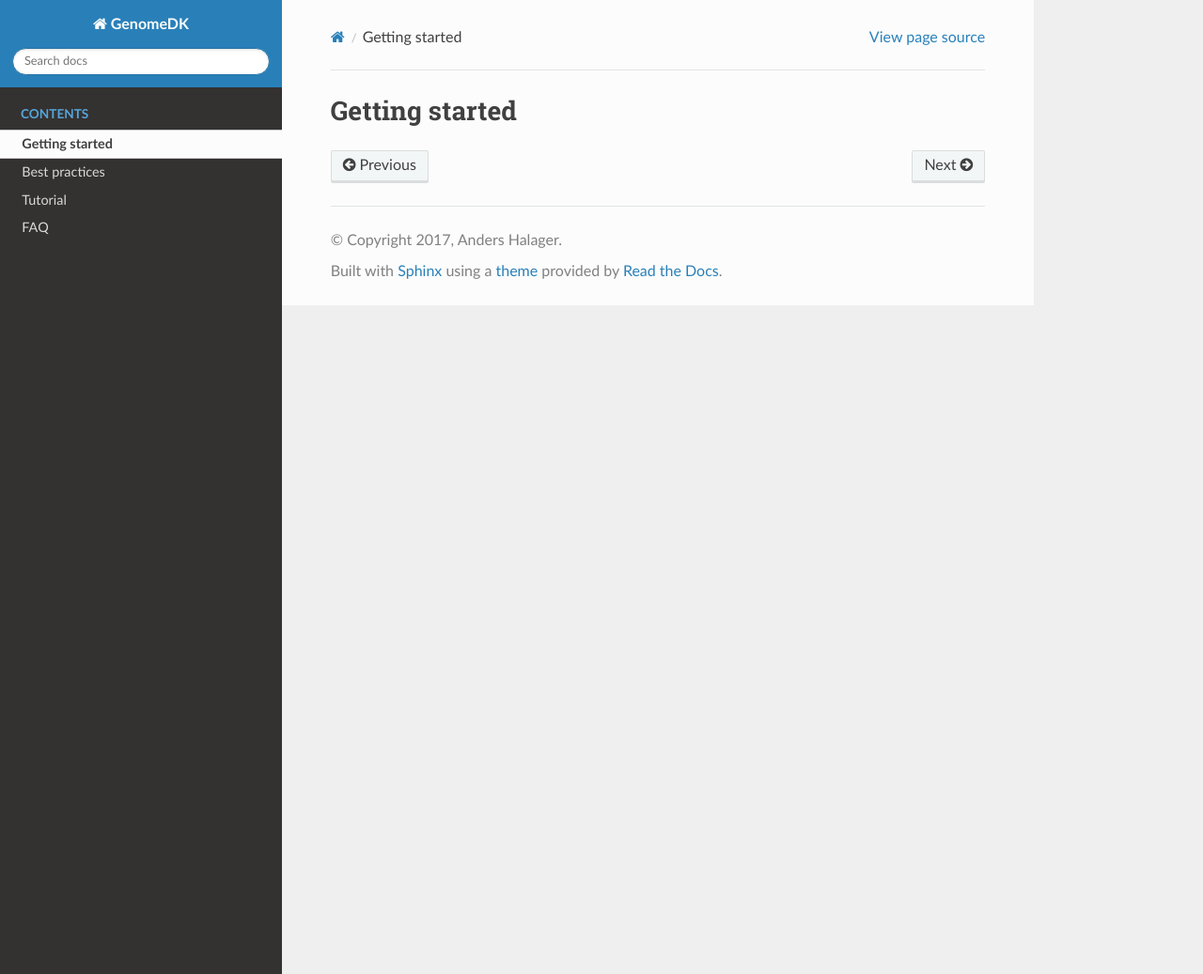
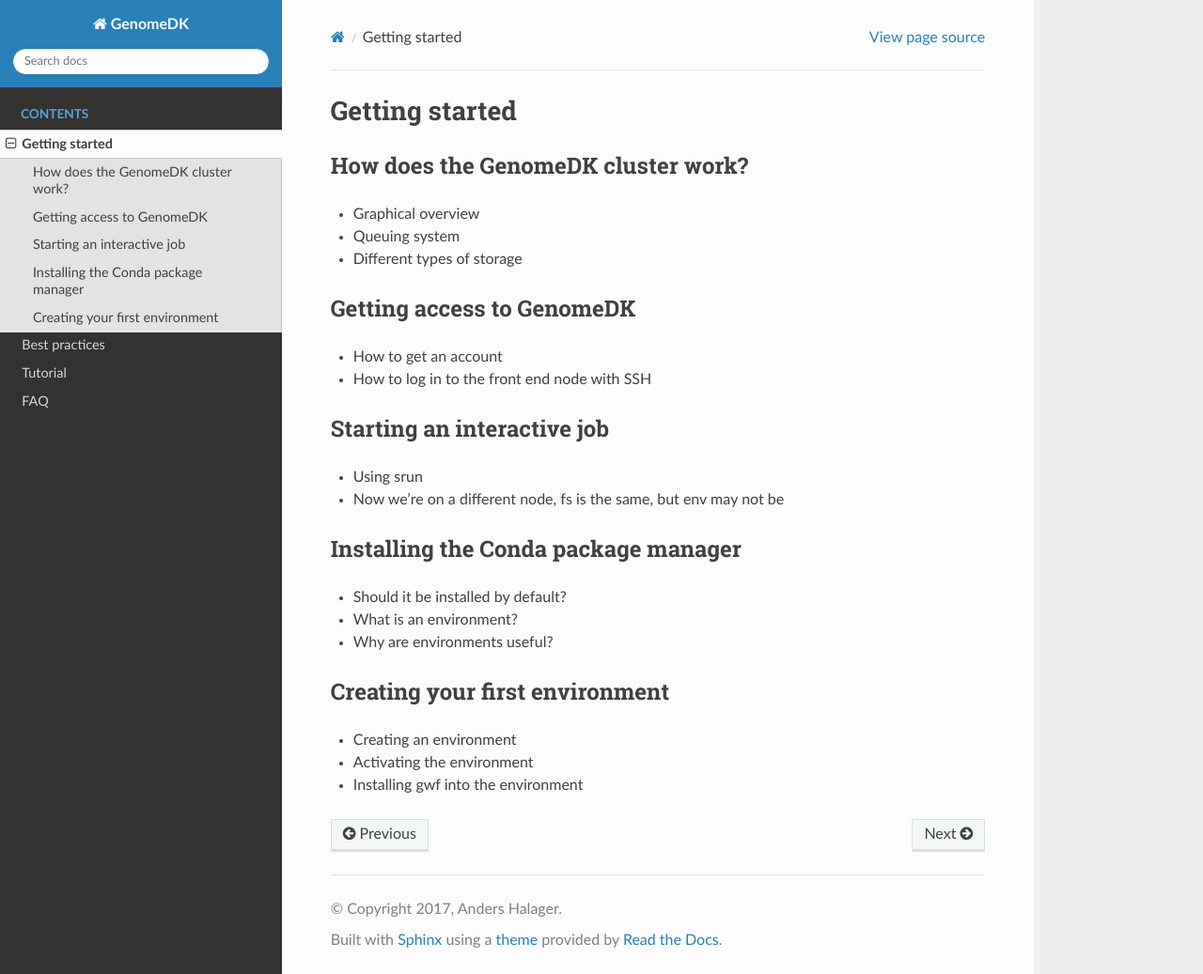
Before and after one commit to GenomeDK/genomedk-docs, a Sphinx documentation site: the page built from docs/getting-started.rst, in a window 1280 px wide and 1037 px high. Shown: the whole window at 94% size. Built offline with Sphinx 7.4.7 and the Read the Docs theme 2.0.0, drawn with Linux system fonts in a browser that asks for light colours.

Commit message:
Outline for getting started

```diff
--- a/docs/getting-started.rst
+++ b/docs/getting-started.rst
@@ -1,2 +1,35 @@
 Getting started
 ===============
+
+How does the GenomeDK cluster work?
+-----------------------------------
+
+* Graphical overview
+* Queuing system
+* Different types of storage
+
+Getting access to GenomeDK
+--------------------------
+
+* How to get an account
+* How to log in to the front end node with SSH
+
+Starting an interactive job
+---------------------------
+
+* Using srun
+* Now we're on a different node, fs is the same, but env may not be
+
+Installing the Conda package manager
+------------------------------------
+
+* Should it be installed by default?
+* What is an environment?
+* Why are environments useful?
+
+Creating your first environment
+-------------------------------
+
+* Creating an environment
+* Activating the environment
+* Installing gwf into the environment
```
